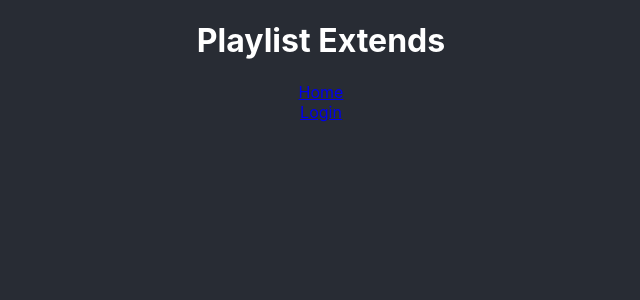
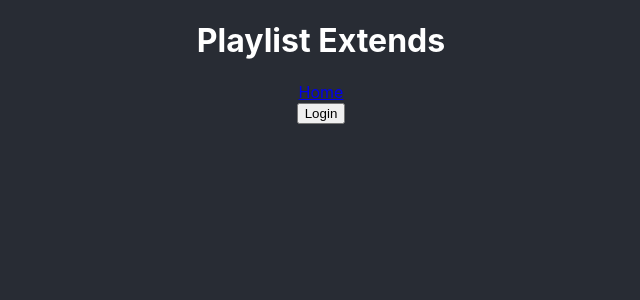
Before and after one commit to nfaltermeier/playlist-extends, a React app: page / in a window 1280 px wide. Shown: the top 300 px of the page, without its empty margins (319-959 px from the left). Built offline with nearby package versions, Linux system fonts and the light colour scheme; no server answers; what spotify-web-api-node would draw is missing.

Commit message:
Remember user's pre-auth location Add a fairly basic README

```diff
--- a/src/components/NewPlaylist.tsx
+++ b/src/components/NewPlaylist.tsx
@@ -1,7 +1,7 @@
 import { useCallback, useRef } from 'react';
 import { useDispatch } from 'react-redux';
 import PlaylistsPicker from './PlaylistsPicker';
-import { getTrackUris } from '../lib/Api';
+import { getTrackUris } from '../lib/api';
 import { prependPlaylist } from '../redux/playlists';
 import spotifyApi from '../lib/spotifyApiKeeper';
 import styles from './NewPlaylist.module.scss';
--- a/src/components/PlaylistSearch.tsx
+++ b/src/components/PlaylistSearch.tsx
@@ -2,7 +2,7 @@ import {
   ReactNode, useCallback, useEffect, useRef, useState,
 } from 'react';
 import { useDispatch } from 'react-redux';
-import { refreshAuthWrapper } from '../lib/Api';
+import { refreshAuthWrapper } from '../lib/api';
 import store from '../redux/store';
 import { selectPlaylistById, prependPlaylist } from '../redux/playlists';
 import spotifyApi from '../lib/spotifyApiKeeper';
--- a/src/components/SongTree.tsx
+++ b/src/components/SongTree.tsx
@@ -1,5 +1,5 @@
 import { ReactNode, useEffect, useState } from 'react';
-import { paginateAndRefreshAuth } from '../lib/Api';
+import { paginateAndRefreshAuth } from '../lib/api';
 import spotifyApi from '../lib/spotifyApiKeeper';
 import { ExtendablePlaylist, selectPlaylistById } from '../redux/playlists';
 import store from '../redux/store';
--- a/src/config.example.ts
+++ b/src/config.example.ts
@@ -2,4 +2,4 @@ const config = {
   clientId: '123example456',
   redirect_uri: 'http://localhost:3000/callback.html',
 };
-export { config };
+export default config;
--- a/src/lib/auth.ts
+++ b/src/lib/auth.ts
@@ -18,6 +18,7 @@ type RefreshAccessTokenRequestResponse = {
 
 const codeVerifierStorageKey = 'spotify_auth_verifier';
 const stateStorageKey = 'spotify_auth_state';
+const lastLocationKey = 'pre_auth_location';
 
 // adapted from https://www.oauth.com/oauth2-servers/pkce/authorization-request/
 const base64URLEncode = (buffer: Uint8Array): string => btoa(String.fromCharCode.apply(null, buffer as unknown as number[]))
@@ -113,6 +114,13 @@ const refreshAccessToken = async (refreshToken: string): Promise<RefreshAccessTo
   return new Promise((resolve, reject) => { reject(new Error(`${result.status}: ${result.statusText}`)); });
 };
 
+const saveLastLocation = (location: string) => {
+  window.sessionStorage.setItem(lastLocationKey, location);
+};
+
+const loadLastLocation = (): string | null => window.sessionStorage.getItem(lastLocationKey);
+
 export {
   getAuthorizationURL, verifyState, clearStoredState, requestAccessToken, refreshAccessToken,
+  saveLastLocation, loadLastLocation,
 };
--- a/src/routes/Callback.tsx
+++ b/src/routes/Callback.tsx
@@ -1,7 +1,9 @@
 import React, { useCallback, useEffect, useState } from 'react';
 import { useLocation, useNavigate } from 'react-router';
 import { useDispatch } from 'react-redux';
-import { verifyState, clearStoredState, requestAccessToken } from '../lib/auth';
+import {
+  verifyState, clearStoredState, requestAccessToken, loadLastLocation,
+} from '../lib/auth';
 import spotifyApi from '../lib/spotifyApiKeeper';
 import { setLoggedIn } from '../redux/loggedIn';
 
@@ -43,9 +45,9 @@ function Callback() {
     requestAccessToken(code).then((result) => {
       loginCallback(result.access_token, result.refresh_token);
       setState({ isLoading: false, isErrored: false });
+      const redirect = loadLastLocation() || '/';
       window.sessionStorage.clear();
-      // TODO: redirect to page user was on before logging in
-      navigate('/', { replace: true });
+      navigate(redirect, { replace: true });
     }).catch((err) => {
       setState({ isLoading: false, isErrored: true });
       console.error(err);
--- a/src/routes/EditPlaylist.tsx
+++ b/src/routes/EditPlaylist.tsx
@@ -4,7 +4,7 @@ import { useNavigate, useParams } from 'react-router';
 import Overlay from '../components/Overlay';
 import PlaylistsPicker from '../components/PlaylistsPicker';
 import SongTree from '../components/SongTree';
-import { getTrackUris } from '../lib/Api';
+import { getTrackUris } from '../lib/api';
 import spotifyApi from '../lib/spotifyApiKeeper';
 import {
   setComponentPlaylists, setCompositePlaylistsNeedSync, setSnapshotId, usePlaylistById, deletePlaylist,
--- a/src/routes/Homepage.tsx
+++ b/src/routes/Homepage.tsx
@@ -4,7 +4,7 @@ import Overlay from '../components/Overlay';
 import NewPlaylist from '../components/NewPlaylist';
 import { usePlaylists } from '../redux/playlists';
 import styles from './Homepage.module.scss';
-import { fetchPlaylists } from '../lib/Api';
+import { fetchPlaylists } from '../lib/api';
 
 function Homepage() {
   const navigate = useNavigate();
--- a/src/routes/LoginGate.tsx
+++ b/src/routes/LoginGate.tsx
@@ -1,7 +1,7 @@
 import { ReactNode, useEffect, useState } from 'react';
-import { Outlet } from 'react-router';
-import { fetchPlaylists } from '../lib/Api';
-import { getAuthorizationURL } from '../lib/auth';
+import { Outlet, useLocation } from 'react-router';
+import { fetchPlaylists } from '../lib/api';
+import { getAuthorizationURL, saveLastLocation } from '../lib/auth';
 import { useLoggedIn } from '../redux/loggedIn';
 
 interface LoginUrlState {
@@ -25,6 +25,7 @@ let playlistsRetrieved = false;
  * Only renders sub-routes when the user has logged in to spotify and playlists have been retrieved
  */
 function LoginGate() {
+  const location = useLocation();
   const loggedIn = useLoggedIn();
   const [loginUrlState, setloginUrlState] = useState<LoginUrlState>({ isLoading: !loggedIn, isErrored: false, loginUrl: undefined });
   useEffect(() => {
@@ -53,12 +54,24 @@ function LoginGate() {
   }, [loggedIn]);
 
   let content: ReactNode;
-  if (loginUrlState.isLoading) {
-    content = <p>Generating Spotify login URL</p>;
-  } else if (loginUrlState.isErrored) {
-    content = <p>Failed to generate Spotify login URL</p>;
-  } else if (!loggedIn) {
-    content = <a href={loginUrlState.loginUrl as string}>Login</a>;
+  if (!loggedIn) {
+    if (loginUrlState.isLoading) {
+      content = <p>Generating Spotify login URL</p>;
+    } else if (loginUrlState.isErrored || !loginUrlState.loginUrl) {
+      content = <p>Failed to generate Spotify login URL</p>;
+    } else {
+      content = (
+        <button
+          type="button"
+          onClick={() => {
+            saveLastLocation(location.pathname + location.search);
+            window.location.href = loginUrlState.loginUrl as string;
+          }}
+        >
+          Login
+        </button>
+      );
+    }
   } else if (playlistsRequestState.isLoading) {
     content = <p>Fetching playlists from Spotify</p>;
   } else if (playlistsRequestState.isErrored) {
```
Also changed, not shown: src/lib/api.ts (renamed from src/lib/Api.ts), 1 other file (tests, documents, lock files or other folders).
